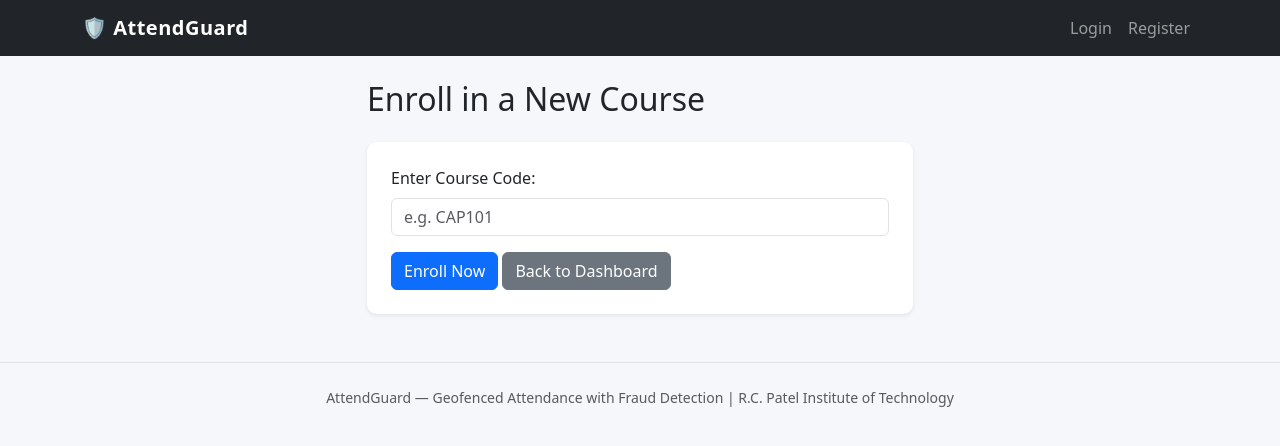
After one commit to Heramb1221/AttendGuard-AWS, a Flask app: template app/templates/student/enroll.html in a window 1280 px wide. The commit adds this page. Shown: the top 446 px of the page. Run offline with Flask 3, Linux system fonts and the light colour scheme; the template is opened without the code that fills it, so the values that code supplies are empty.

Commit message:
Added student enrollment feature and templates

```diff
--- a/app/templates/student/dashboard.html
+++ b/app/templates/student/dashboard.html
@@ -2,6 +2,7 @@
 {% block title %}Student Dashboard - AttendGuard{% endblock %}
 {% block content %}
 <h2 class="mb-4">Open Attendance Sessions</h2>
+<a href="{{ url_for('student.enroll') }}" class="btn btn-outline-primary mb-4">Enroll in New Course</a>
 
 {% if open_sessions %}
 <div class="row row-cols-1 row-cols-md-2 g-4 mb-5">
--- /dev/null
+++ b/app/templates/student/enroll.html
@@ -0,0 +1,19 @@
+{% extends "base.html" %}
+{% block title %}Enroll in Course - AttendGuard{% endblock %}
+{% block content %}
+<div class="row justify-content-center">
+    <div class="col-md-6">
+        <h2 class="mb-4">Enroll in a New Course</h2>
+        <div class="card shadow-sm p-4">
+            <form method="POST">
+                <div class="mb-3">
+                    <label class="form-label">Enter Course Code:</label>
+                    <input type="text" name="course_code" class="form-control" required placeholder="e.g. CAP101">
+                </div>
+                <button type="submit" class="btn btn-primary">Enroll Now</button>
+                <a href="{{ url_for('student.dashboard') }}" class="btn btn-secondary">Back to Dashboard</a>
+            </form>
+        </div>
+    </div>
+</div>
+{% endblock %}
```
Also changed, not shown: app/routes/student.py (+20 -0 lines).
